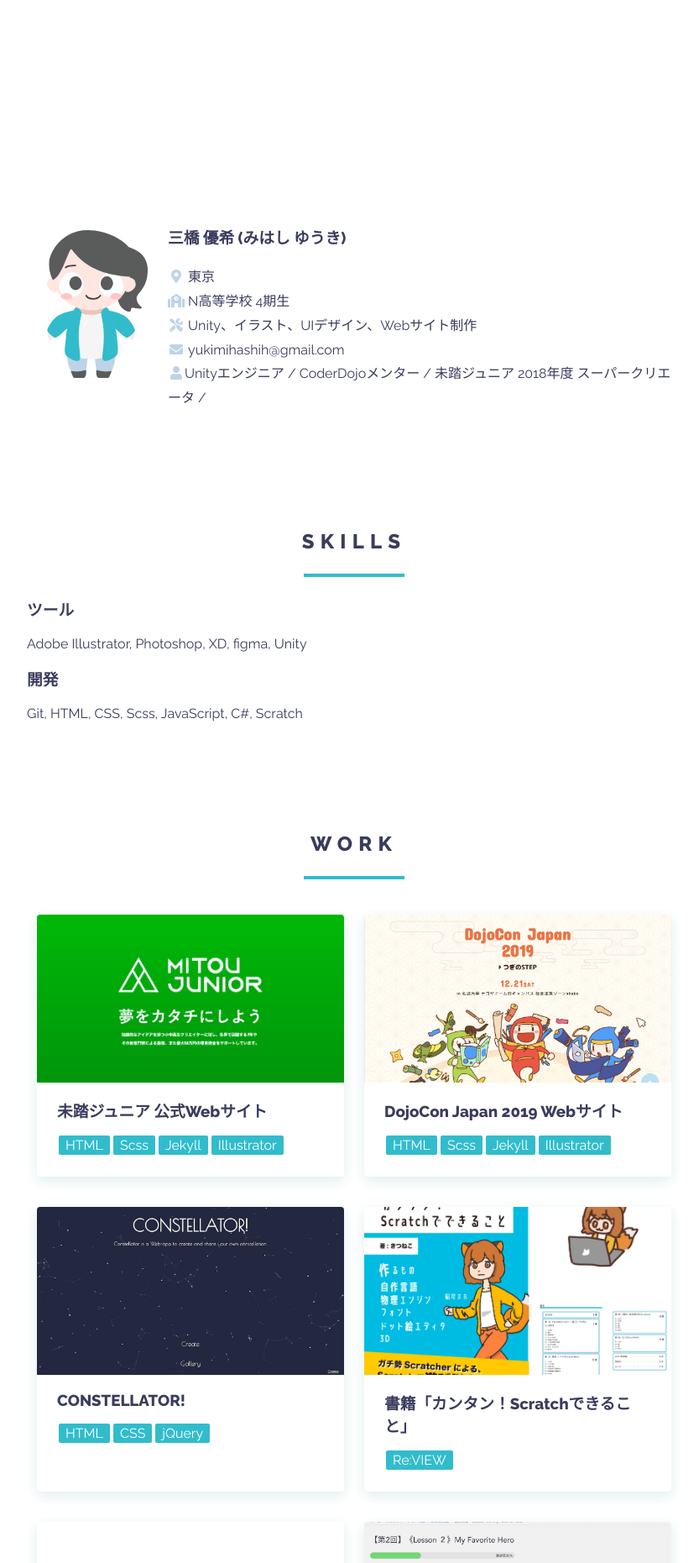
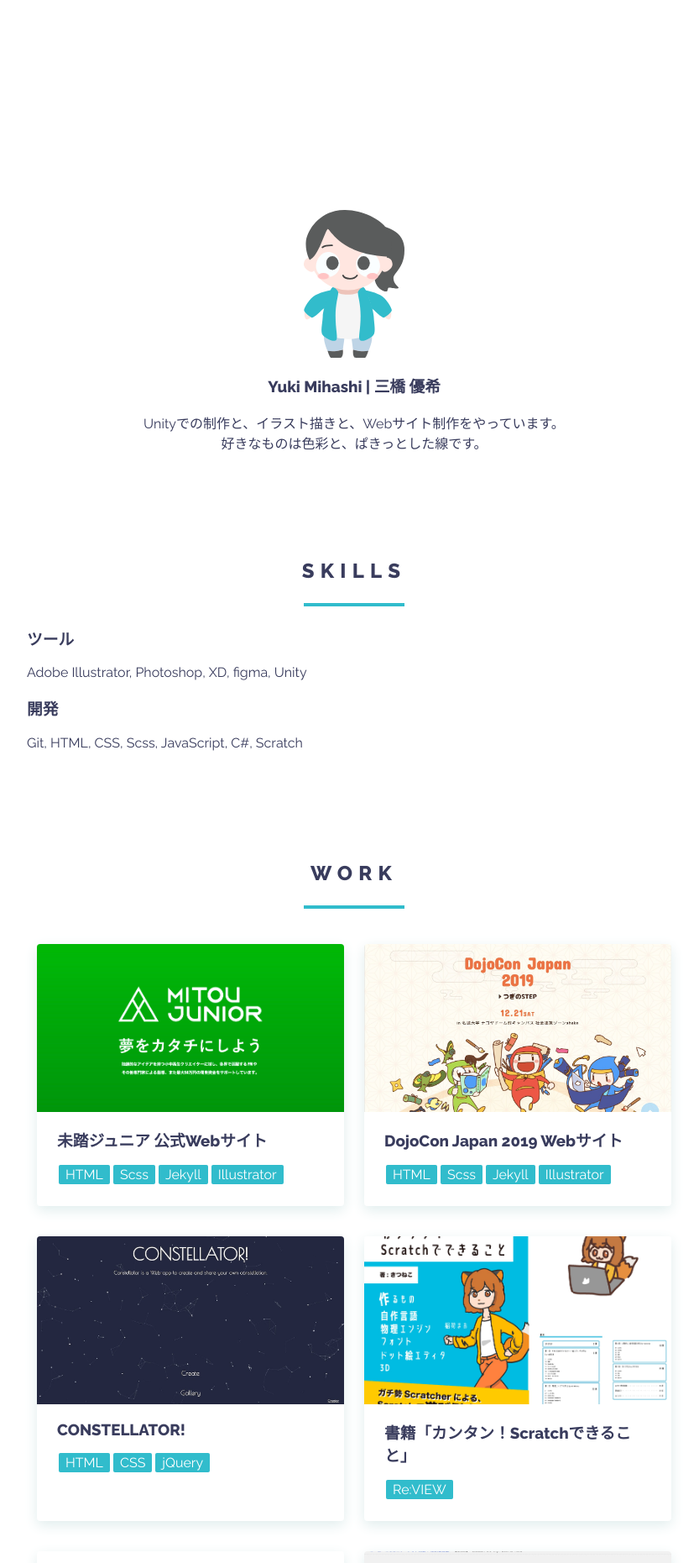
Before and after one commit to madoreenu/yuki384.github.io, a Jekyll site: the page built from index.md, in a window 1280 px wide. Shown: the part 695-2556 px from the top of the page at 84% size, without its empty margins (218-1051 px from the left). Built offline with Jekyll 4.4.1, drawn with Linux system fonts in a browser that asks for light colours; nearby versions of some CDN libraries; some web fonts are replaced.

Commit message:
Update about me

```diff
--- a/assets/css/main.scss
+++ b/assets/css/main.scss
@@ -614,22 +614,18 @@
 .me{
   width: 120px;
   display: block;
-  margin: 24px;
-  float: left;
+    float: none;
+    margin: auto;
+  //margin: 24px;
+  //float: left;
 }
-.aboutme-text{
-  line-height: 1.8em;
-  i{
-    color: $light-gray;
-  }
+#aboutme{
+  text-align: center;
 }
 @media screen and (max-width:800px) {
   .me{
     float: none;
     margin: auto;
-  }
-  .aboutme-text h3{
-    text-align: center;
   }
 }
 
--- a/index.md
+++ b/index.md
@@ -10,15 +10,13 @@
     </div>
   </div>
   <section id="aboutme">
-  {% include me.html %}
-  <div class="aboutme-text">
-    <h3>三橋 優希 (みはし ゆうき)</h3>
-    <i class="fas fa-map-marker-alt fa-fw"></i> 東京<br>
-    <i class="fas fa-school fa-fw"></i> N高等学校 4期生<br>
-    <i class="fas fa-tools fa-fw"></i> Unity、イラスト、UIデザイン、Webサイト制作<br>
-    <i class="fas fa-envelope fa-fw"></i> {{site.email}}<br>
-    <i class="fas fa-user fa-fw"></i>Unityエンジニア / CoderDojoメンター / 未踏ジュニア 2018年度 スーパークリエータ /
-  </div>
+    <div>
+      {% include me.html %}
+    </div>
+    <div>
+      <h3>Yuki Mihashi  |  三橋 優希</h3>
+      <p>Unityでの制作と、イラスト描きと、Webサイト制作をやっています。<br>好きなものは色彩と、ぱきっとした線です。</p>
+    </div>
   </section>
   <section>
     <h2 class="top-h2">SKILLS</h2>
```
